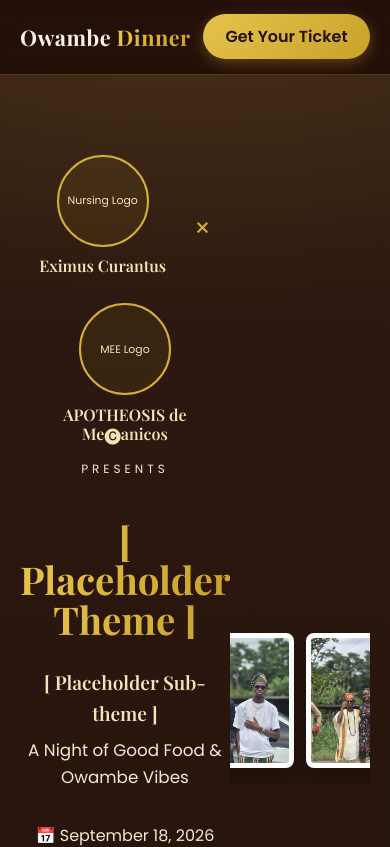
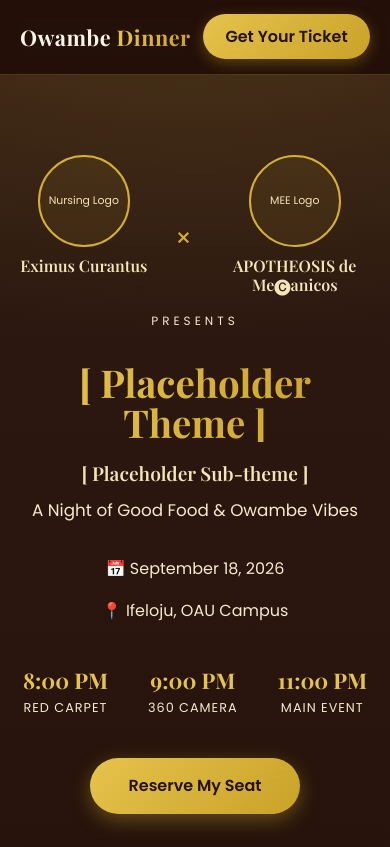
Before and after one commit to oadeniran/mee-nursing-dinner, a Next.js app: page / in a window 390 px wide. Shown: the top 847 px of the page. Built offline with nearby package versions, Linux system fonts and the light colour scheme.

Commit message:
fix first page on mobile

```diff
--- a/src/app/globals.css
+++ b/src/app/globals.css
@@ -305,18 +305,17 @@ section { padding: 5rem 1.25rem; }
 }
 /* Mobile: give the HERO strip its own full-width row at the bottom */
 @media (max-width: 1200px) {
-  .hero .wrap {
-    display: flex;
-    flex-direction: column;
+  .hero {
+    flex-direction: column;   /* stop strip sitting beside the text */
+    justify-content: center;
   }
   .hero .scatter-group {
-    order: 99;              /* push photo strip below all hero text */
+    order: 99;                /* after logos, theme, timeline, CTA */
     width: 100%;
-    margin-top: 1.5rem;
-    justify-content: center; /* center the strip if photos don't fill the row */
+    margin-top: 2rem;
+    justify-content: center;
   }
 }
-
 
 /* ---- Pay page ---- */
 .pay-main { min-height: 100vh; padding: 2rem 1.25rem 5rem; background: linear-gradient(180deg, var(--brown-800), var(--brown-900)); }
```
